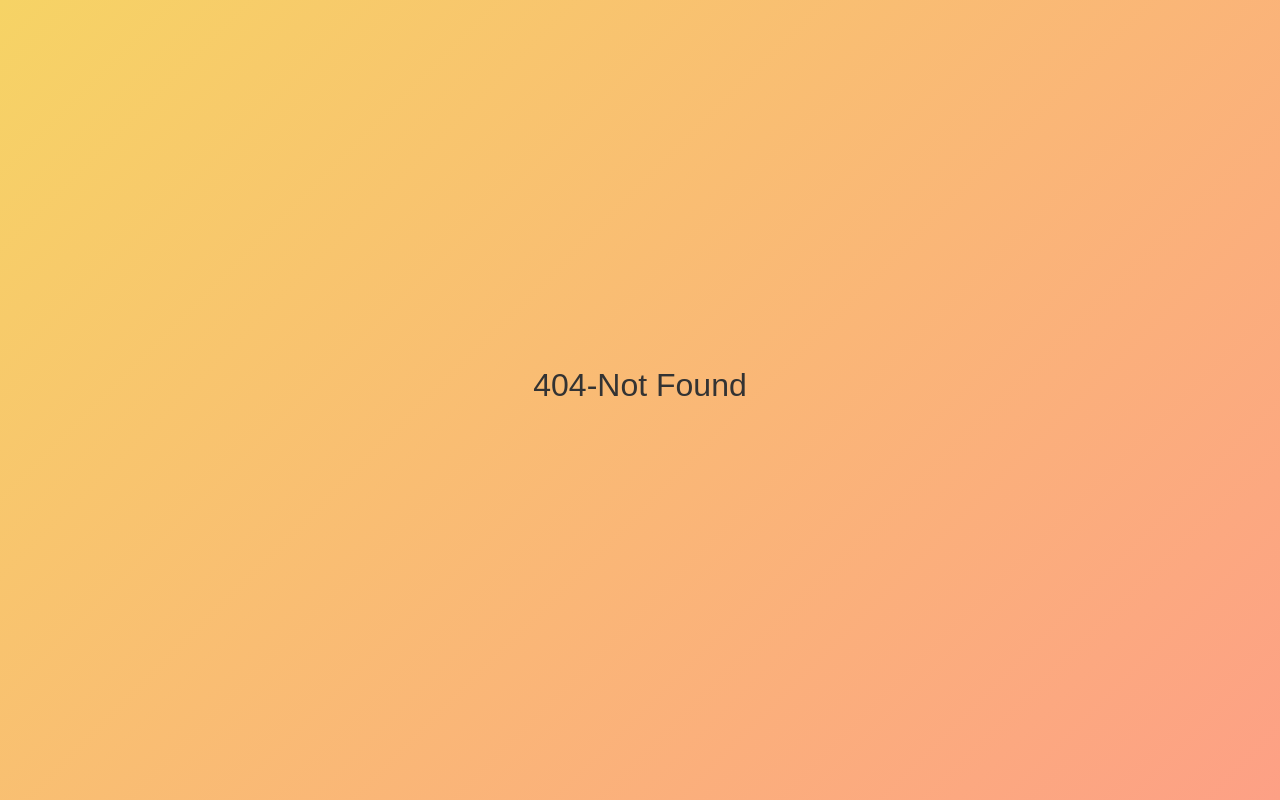
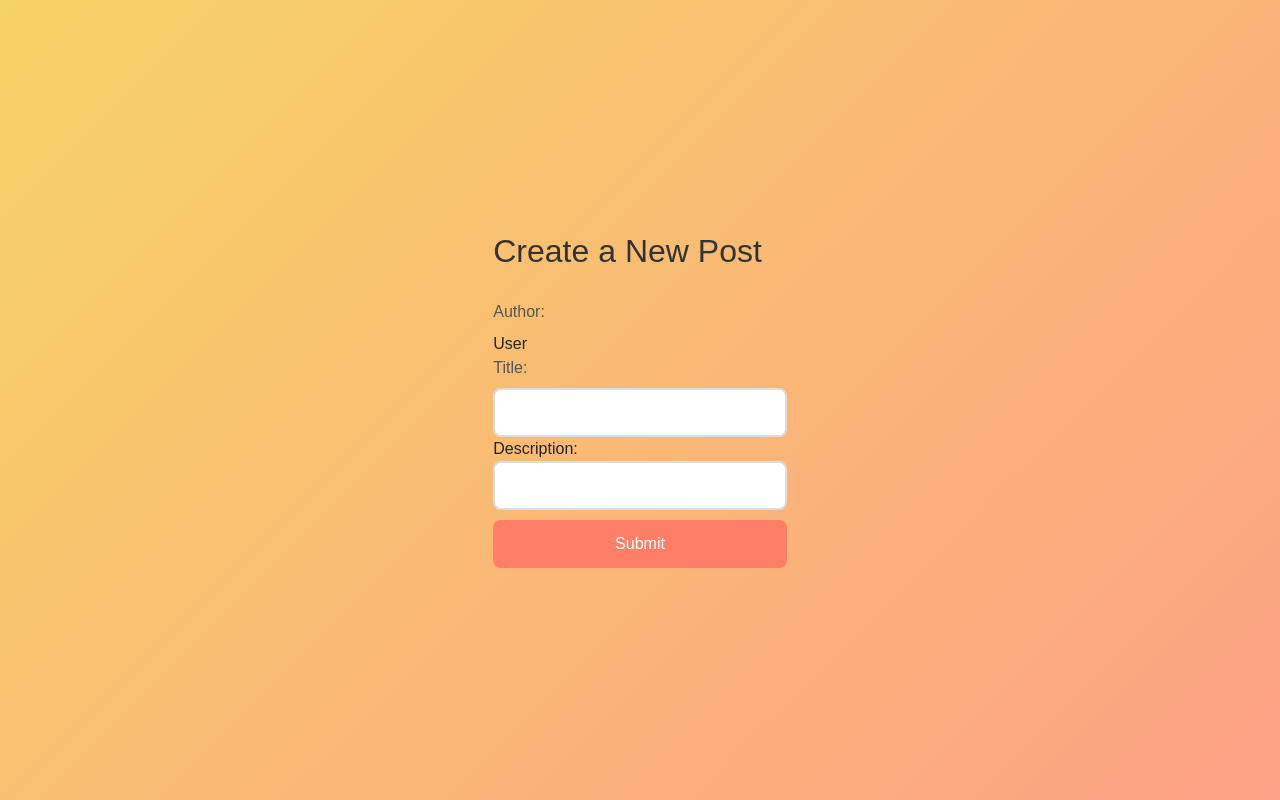
Before and after one commit to Rahul-spec-tech/BlogPostApplication, a React (Create React App) app in the folder BlogApplication/blog-app-frontend/: page /create-post in a window 1280 px wide. Before the commit this address had no page. Built offline with nearby package versions, Linux system fonts and the light colour scheme; sample sign-in values are in the browser's storage.

Commit message:
Implemented New Post Creation

```diff
--- a/BlogApplication/blog-app-frontend/src/App.js
+++ b/BlogApplication/blog-app-frontend/src/App.js
@@ -7,6 +7,7 @@ import ProtectedRoute from './Pages/ProtectedRoute';
 import RegisterPage from './Pages/RegisterPage';
 import UpdateForm from './Pages/UpdateForm';
 import UserProfile from './Pages/UserProfile';
+import CreatePost from './Pages/NewPost';
 
 function NotFound(){
   return <h1>404-Not Found</h1>;
@@ -21,6 +22,7 @@ function App() {
         <Route path="/user-profile" element={<ProtectedRoute><UserProfile /></ProtectedRoute>} />
         <Route path="/register" element={<RegisterPage />} />
         <Route path="/update-user" element={<ProtectedRoute><UpdateForm /></ProtectedRoute>} />
+        <Route path="/create-post" element={<ProtectedRoute><CreatePost /></ProtectedRoute>} />
         {/* <Route path="/update-user" element={<UpdateForm />} /> */}
         <Route path ="*" element={<NotFound />} />
       </Routes>
--- /dev/null
+++ b/BlogApplication/blog-app-frontend/src/Pages/NewPost.js
@@ -0,0 +1,48 @@
+import React, { useState} from 'react';
+import {useNavigate, useLocation} from 'react-router-dom';
+import axios from 'axios';
+const CreatePost =() => {
+    const location = useLocation();
+    const navigate = useNavigate();
+    const [title, setTitle] = useState('');
+    const [description, setDescription] = useState('');
+    const userName = location.state?.userName || 'User';
+    const handleSubmit = async(e) => {
+        e.preventDefault();
+        const token = localStorage.getItem('authToken');
+        const userId = location.state?.userId;
+        try{
+            const response = await axios.post(`http://localhost:8080/posts/add_post`, {userName, title, description}, {headers: {'Authorization': `Bearer ${token}`}});
+            alert('Post Created Successfully');
+            console.log('Post Data', response.data);
+            navigate('/');
+        }
+        catch(error){
+            console.log("Error occured while creating the post. Try again",error);
+            alert('Error occured while creating the post. Try again');
+            //navigate('/create-post');
+        }
+    };
+    return(
+        <div>
+            <h1>Create a New Post</h1>
+            <form onSubmit={handleSubmit}>
+                <div>
+                    <label>Author:</label>
+                    <span>{userName}</span>
+                </div>
+                <div>
+                    <label>Title:</label>
+                    <input type="text" value={title} onChange={(e) => setTitle(e.target.value)} required />
+                </div>
+                <div>
+                    <lable>Description:</lable>
+                    <input type="text" value={description} onChange={(e) => setDescription(e.target.value)} required></input>
+                </div>
+                <button type="submit">Submit</button>
+            </form>
+        </div>
+    )
+
+}
+export default CreatePost;
--- a/BlogApplication/blog-app-frontend/src/Pages/UpdateForm.js
+++ b/BlogApplication/blog-app-frontend/src/Pages/UpdateForm.js
@@ -5,8 +5,6 @@ import axios from 'axios';
 const UpdateForm = () => {
     const location = useLocation();
     const navigate = useNavigate();
-
-    //const storedUser = JSON.parse(localStorage.getItem('userFormData'));
 
     const [userName, setUserName] = useState(location.state?.userName);
     const [phoneNum, setPhoneNum] = useState('');
@@ -17,8 +15,6 @@ const UpdateForm = () => {
     console.log(userId);
     useEffect(() => {
         if (!userId) {
-            //console.log('UserId is undefined');
-            //userId = localStorage.getItem('userId');
             alert('User ID is missing. Please try logging in again.');
             navigate('/login');
         }
--- a/BlogApplication/blog-app-frontend/src/Pages/UserDisplayPage.js
+++ b/BlogApplication/blog-app-frontend/src/Pages/UserDisplayPage.js
@@ -3,7 +3,6 @@ import { useLocation, useNavigate } from 'react-router-dom';
 import axios from 'axios';
 import { Dropdown } from 'react-bootstrap';
 import './UserDisplayPage.css';
-import UserProfile from './UserProfile';
 
 const UserDisplayPage = () => {
     const location = useLocation();
@@ -57,6 +56,10 @@ const UserDisplayPage = () => {
         }
     };
 
+    const createPost = () => {
+        navigate('/create-post', {state: { userId, userName}})
+    }
+
     return (
         <div className="user-display-container">
             <div className="menu-container">
@@ -74,7 +77,7 @@ const UserDisplayPage = () => {
             <div className="greeting">
                 {userName ? `Hello, ${userName}` : 'Hello, User'}
             </div>
-            <button type="button" onClick="createPost">Create new Post</button>
+            <button type="button" onClick={createPost}>Create new Post</button>
         </div>
     );
 };
```
Also changed, not shown: 1 other file (tests, documents, lock files or other folders).
